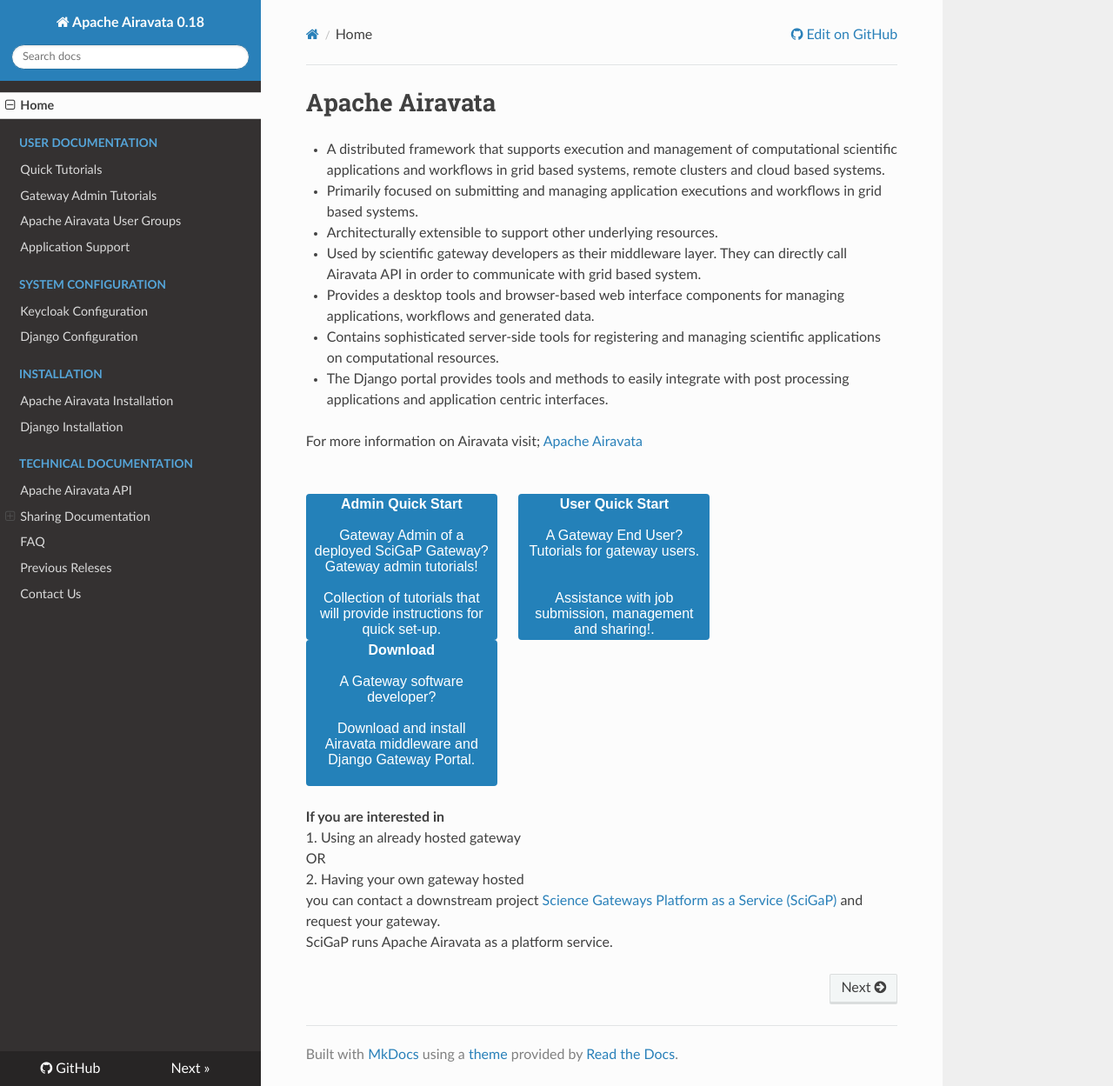
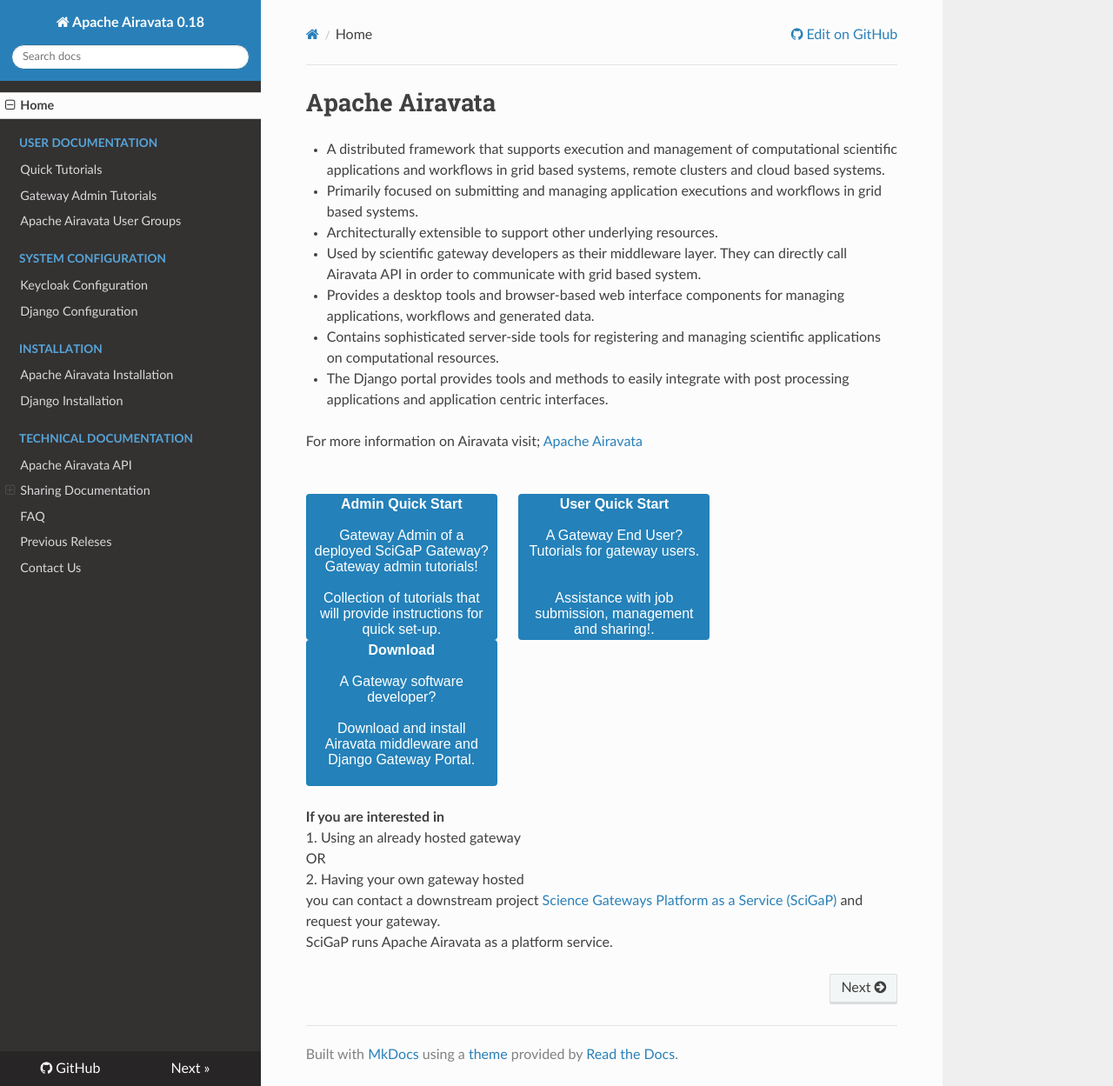
Before and after one commit to isabella232/airavata-docs, an MkDocs documentation site: the page built from docs/index.md, in a window 1280 px wide and 1249 px high. Shown: the whole window at 87% size. Built offline with MkDocs 1.6.1, drawn with Linux system fonts in a browser that asks for light colours; nearby versions of some CDN libraries; old or Windows-style settings are respelled for this version of MkDocs.

Commit message:
Hiding obsolete links to PGA FAQ

```diff
--- a/mkdocs.yml
+++ b/mkdocs.yml
@@ -12,7 +12,7 @@ pages:
   - Quick Tutorials: 'user-documentation/user-tutorials.md'
   - Gateway Admin Tutorials: 'user-documentation/admin-tutorials.md'
   - Apache Airavata User Groups: 'user-documentation/airavata-user-profiles.md'
-  - Application Support: 'user-documentation/supported-applications.md'
+#  - Application Support: 'user-documentation/supported-applications.md'
 - System Configuration:
   - Keycloak Configuration: 'configuration/keycloak-configuration.md'
   - Django Configuration: 'configuration/pga-configuration.md'
```
